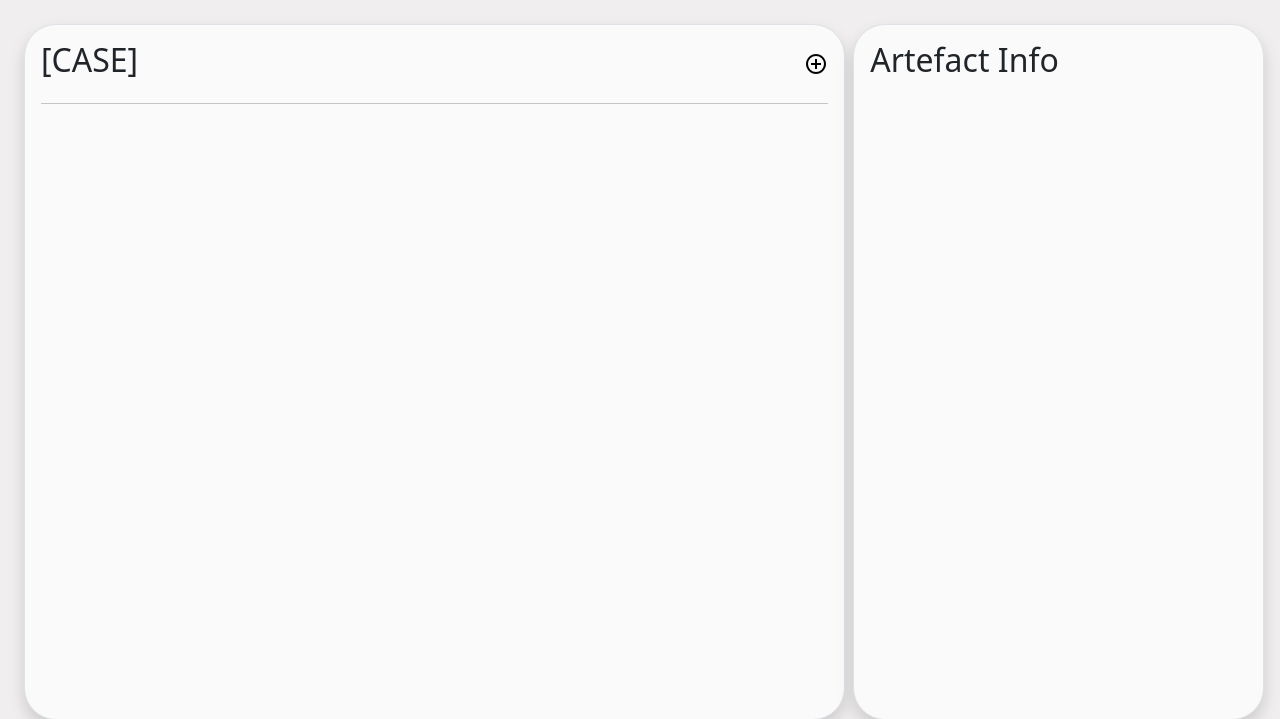
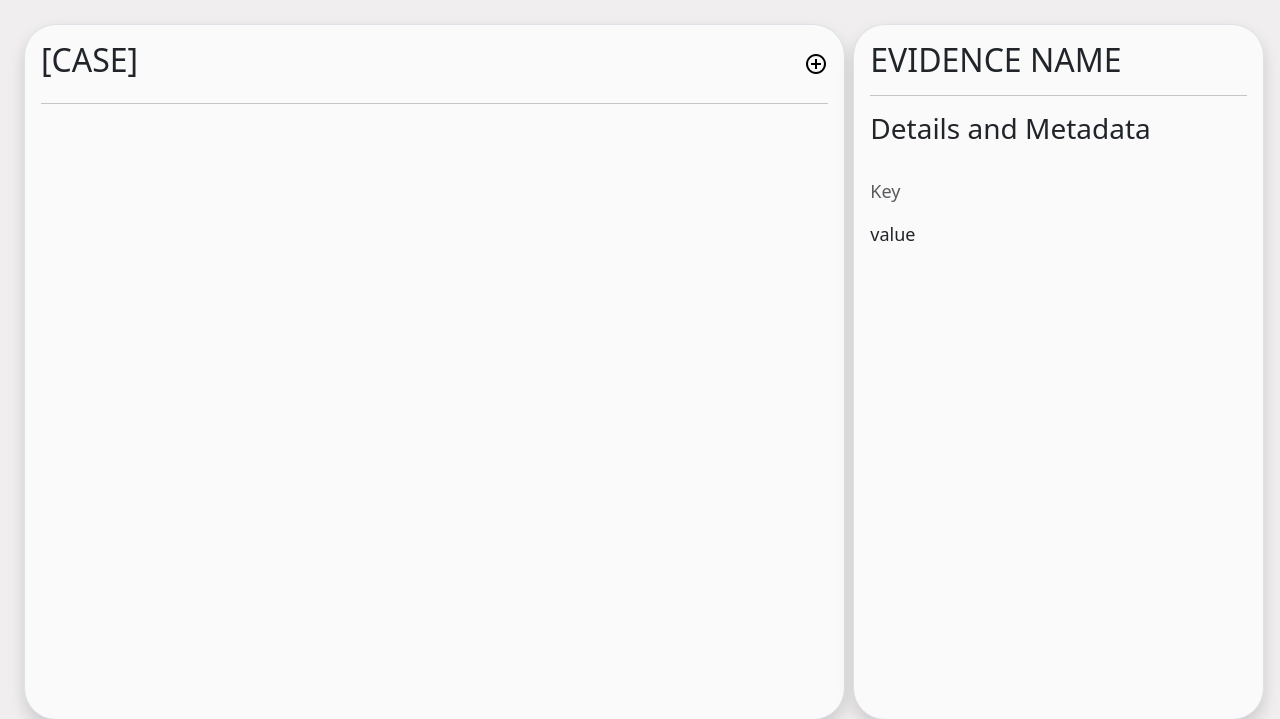
Before and after one commit to AleronFrancois/CoCsystem, a PHP site: page /artefacts.php?caseid=1 in a window 1280 px wide. Shown: the part 56-775 px from the top of the page. Run offline with PHP 8.4, Linux system fonts and the light colour scheme; the visitor is signed in with stand-in values (Sample User, id 1); data that the repository does not hold is empty.

Commit message:
Evidence info panel now displays evidence metadata

```diff
--- a/artefacts.php
+++ b/artefacts.php
@@ -110,7 +110,22 @@ if (isset($_SESSION['id'])) {
             exit;
         }
     } else {
-        $stmt = $conn->prepare('SELECT `Evidence`.* FROM `Evidence` INNER JOIN `Case_Evidence` ON `Evidence`.`id` = `Case_Evidence`.`evidence_id` WHERE `Case_Evidence`.`case_id` = ?');
+        $stmt = $conn->prepare('
+            SELECT
+                `Evidence`.id,
+                `Evidence`.name,
+                `Evidence`.location,
+                `Evidence`.locked,
+                `Evidence`.uploader_id,
+                GROUP_CONCAT(DISTINCT CONCAT(`Metadata`.`key`, ":", `Metadata`.`value`) SEPARATOR ",") AS metadata
+            FROM `Evidence`
+            LEFT JOIN `Case_Evidence` ON `Evidence`.`id` = `Case_Evidence`.`evidence_id`
+            LEFT JOIN `Metadata` ON `Evidence`.`id` = `Metadata`.`evidence_id`
+            WHERE `Case_Evidence`.`case_id` = ? AND
+            `Evidence`.approved = "approved"
+            GROUP BY `Evidence`.id
+            ORDER BY `Evidence`.id ASC'
+        );
         $stmt->execute([$caseId]);
         $artefacts = $stmt->fetchAll(PDO::FETCH_ASSOC);
     }
@@ -257,6 +272,8 @@ if (isset($_SESSION['id'])) {
                             "
                             id="artefact_' . htmlspecialchars($artefact['id']) . '"
                             onclick="handleArtefactClick(event)"
+                            data-metadata="' . $artefact['metadata'] . '"
+                            data-name="' . htmlspecialchars($artefact['name']) . '"
                             >
                                 <div>
                                     <img src="images/evidence.png" alt="Evidence Artefact" class="me-2" style="width: 24px; height: 24px;">
@@ -281,9 +298,22 @@ if (isset($_SESSION['id'])) {
         <div class="col-4 d-flex flex-column">
             <div class="p-3 border foreground shadow rounded-5 h-100 overflow-auto">
                 <!-- Artefact info -->
-                <h2>Artefact Info</h2>
-                <div>
+                <div id="artefactInfoPanel">
+                    <div>
+                        <h2 id="evidenceName">EVIDENCE NAME</h2>
+                    </div>
+                    <hr>
+                    <div>
+                        <h3>Details and Metadata</h3>
+                        <br>
+                        <div class="list-group justify-content-between" id="metadataList">
+                            <div>
+                                <p class="text-muted">Key</p>
+                                <p>value</p>
+                            </div>
 
+                        </div>
+                    </div>
                 </div>
             </div>
         </div>
--- a/scripts/scripts.js
+++ b/scripts/scripts.js
@@ -11,6 +11,10 @@ function redirectAfterDelay() {
 function handleArtefactClick(event) {
     const listItem = event.currentTarget;
     const artefactId = listItem.id.replace('artefact_', '');
+    const artefactInfoPanel = document.getElementById('artefactInfoPanel');
+    const metadataList = document.getElementById('metadataList');
+
+    let metadata = [];
 
     // Deselect the currently selected item
     document.querySelectorAll('.list-group-item').forEach(item => {
@@ -23,5 +27,14 @@ function handleArtefactClick(event) {
     listItem.classList.add('active');
     document.getElementById('buttonGroupArtefact_' + artefactId).hidden = false;
 
+    // Get the artefact metadata and display it
+    metadataList.innerHTML = ''; // Clear previous metadata
+    listItem.getAttribute('data-metadata').split(',').forEach(entry => {
+
+        splitData = entry.split(':');
+        metadataList.appendChild(document.createElement('div')).innerHTML = '<p class="text-muted m-0">' + splitData[0] + '</p><p>' + splitData[1] + '</p>';
+    });
+
+    document.getElementById('evidenceName').innerHTML = listItem.getAttribute('data-name');
 
 }
--- a/styles/styles.css
+++ b/styles/styles.css
@@ -121,6 +121,11 @@ table {
     margin: 20px 0;
 }
 
+p {
+    font-size: large;
+    font-weight: 500;
+}
+
 th, td {
     padding: 12px 15px;
     border: 1px solid #ddd;
```
